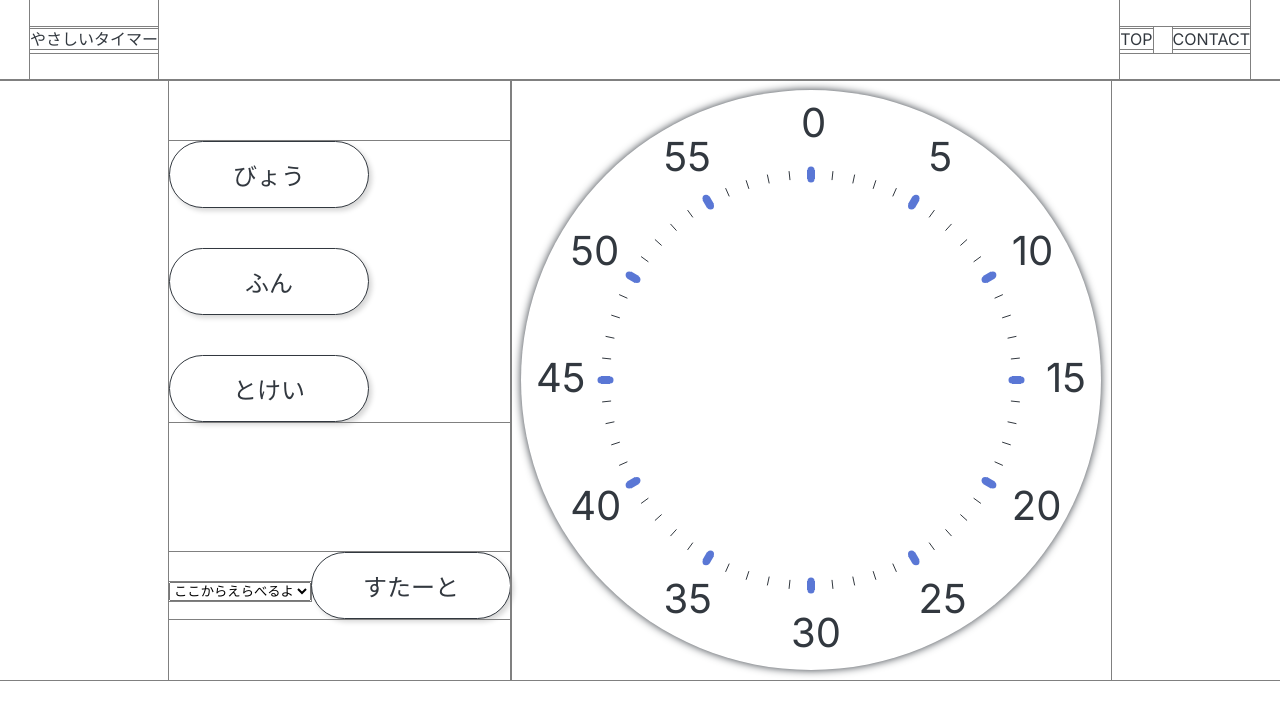
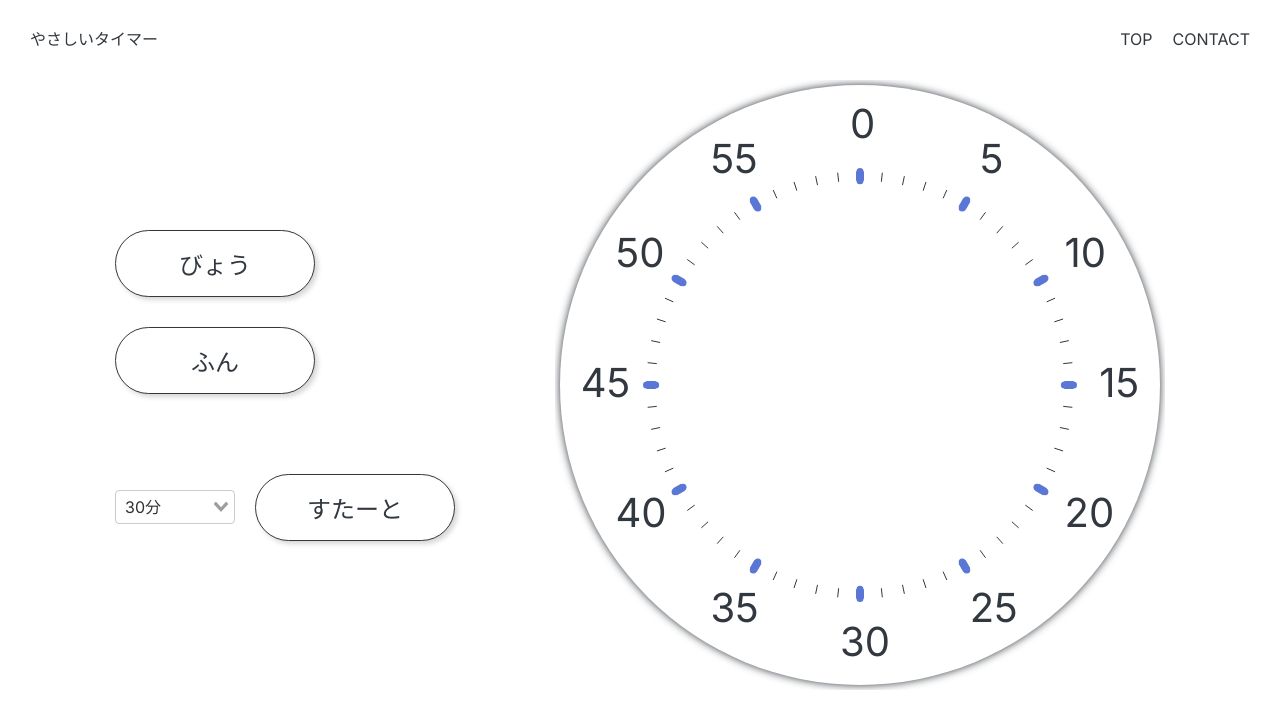
Before and after one commit to mariko-mr/kids-timer, a Vue app: page / in a window 1280 px wide. Both pictures are taken after a click on the button "ふん". Shown: the top 728 px of the page. Built offline with nearby package versions, Linux system fonts and the light colour scheme.

Commit message:
style: vue-selectの導入#5

```diff
--- a/package.json
+++ b/package.json
@@ -10,7 +10,7 @@
   "dependencies": {
     "konva": "^9.2.3",
     "vue": "^3.3.10",
-    "vue-select": "^3.20.2"
+    "vue-select": "^4.0.0-beta.3"
   },
   "devDependencies": {
     "@vitejs/plugin-vue": "^4.4.0",
--- a/src/App.vue
+++ b/src/App.vue
@@ -1,7 +1,5 @@
 <script setup>
 import AppHeader from "./components/AppHeader.vue";
-import TimerSelection from "./components/TimerSelection.vue";
-import TimerController from "./components/TimerController.vue";
 import { ref, onMounted } from "vue";
 import Konva from "konva";
 
@@ -11,12 +9,47 @@ const circle = ref(null);
 const arc = ref(null);
 const canvas = ref(0);
 const ctx = ref(null);
-const timerMode = ref("");
-const timerInputSec = ref("");
-const timerInputMin = ref("");
-const timerDuration = ref(); // 5 ~ 3600
+const buttonMode = ref("seconds");
+const timerMode = ref("seconds");
+const timerInputSeconds = ref(30);
+const timerInputMinutes = ref(1800);
+const timerDuration = ref(0); // 5 ~ 3600
 const elapsedSeconds = ref(0); // 0 ~ 3600
-const timerInterval = ref(null);
+const timerInterval = ref(0);
+
+const seconds = [
+  { label: "5秒", value: 5 },
+  { label: "10秒", value: 10 },
+  { label: "15秒", value: 15 },
+  { label: "20秒", value: 20 },
+  { label: "25秒", value: 25 },
+  { label: "30秒", value: 30 },
+  { label: "35秒", value: 35 },
+  { label: "40秒", value: 40 },
+  { label: "45秒", value: 45 },
+  { label: "50秒", value: 50 },
+  { label: "55秒", value: 55 },
+  { label: "60秒", value: 60 },
+];
+
+const minutes = [
+  { label: "1分", value: 60 },
+  { label: "2分", value: 120 },
+  { label: "3分", value: 180 },
+  { label: "4分", value: 240 },
+  { label: "5分", value: 300 },
+  { label: "10分", value: 600 },
+  { label: "15分", value: 900 },
+  { label: "20分", value: 1200 },
+  { label: "25分", value: 1500 },
+  { label: "30分", value: 1800 },
+  { label: "35分", value: 2100 },
+  { label: "40分", value: 2400 },
+  { label: "45分", value: 2700 },
+  { label: "50分", value: 3000 },
+  { label: "55分", value: 3300 },
+  { label: "60分", value: 3600 },
+];
 
 // onMounted フックで canvas 要素とコンテキストを取得
 onMounted(() => {
@@ -24,12 +57,16 @@ onMounted(() => {
   drawClockFace();
 });
 
-const startTimer = (mode) => {
-  timerMode.value = mode;
+const changeButtonMode = (mode) => {
+  buttonMode.value = mode;
+};
+
+const startTimer = () => {
+  timerMode.value = buttonMode.value;
   if (timerMode.value === "seconds") {
-    timerDuration.value = parseInt(timerInputSec.value, 10);
+    timerDuration.value = timerInputSeconds.value;
   } else if (timerMode.value === "minutes") {
-    timerDuration.value = parseInt(timerInputMin.value, 10);
+    timerDuration.value = timerInputMinutes.value;
   }
 
   // 初期化
@@ -54,8 +91,8 @@ const initCanvas = () => {
 
   stage.value = new Konva.Stage({
     container: "container",
-    width: 600,
-    height: 600,
+    width: 610, // 600 がいいのか？
+    height: 610,
   });
 
   layer.value = new Konva.Layer();
@@ -63,7 +100,7 @@ const initCanvas = () => {
   circle.value = new Konva.Circle({
     x: stage.value.width() / 2,
     y: stage.value.height() / 2,
-    radius: 290,
+    radius: 300, // 290 がいいのか？
     fill: "#FFF",
     stroke: "#32383F",
     strokeWidth: 0,
@@ -163,7 +200,7 @@ const drawCountDown = () => {
       x: center.x,
       y: center.y,
       innerRadius: 0,
-      outerRadius: 190,
+      outerRadius: 220,
       angle: getEndAngle(),
       fill: "#f07317",
       opacity: 0.7,
@@ -177,10 +214,9 @@ const drawCountDown = () => {
 const getEndAngle = () => {
   if (timerMode.value === "seconds") {
     return (timerDuration.value - elapsedSeconds.value) * 6;
+  } else if (timerMode.value === "minutes") {
+    return (timerDuration.value / 60 - elapsedSeconds.value / 60) * 6;
   }
-  // else if (timerMode.value === "minutes") {
-  // return ((timerDuration.value - elapsedSeconds.value) * 6);
-  // }
 };
 </script>
 
@@ -196,13 +232,31 @@ const getEndAngle = () => {
 
     <div class="timer-items">
       <div class="timer-selection">
-        <TimerSelection />
+        <button class="btn" @click="changeButtonMode('seconds')">びょう</button>
+        <button class="btn" @click="changeButtonMode('minutes')">ふん</button>
+        <!-- <button class="btn" @click="changeButtonMode('hours')">とけい</button> -->
       </div>
+
       <div class="timer-controller">
-        <TimerController
-          v-model:timerInputSec="timerInputSec"
-          @start-timer="startTimer"
-        />
+        <v-select
+          v-if="buttonMode === 'seconds'"
+          v-model="timerInputSeconds"
+          :options="seconds"
+          :reduce="(seconds) => seconds.value"
+          :clearable="false"
+          placeholder="30秒"
+        ></v-select>
+
+        <v-select
+          v-if="buttonMode === 'minutes'"
+          v-model="timerInputMinutes"
+          :options="minutes"
+          :reduce="(minutes) => minutes.value"
+          :clearable="false"
+          placeholder="30分"
+        ></v-select>
+
+        <button class="btn" @click="startTimer()">すたーと</button>
       </div>
     </div>
   </main>
@@ -227,20 +281,31 @@ const getEndAngle = () => {
   display: flex;
   flex-direction: row-reverse;
   justify-content: center;
+  gap: 100px;
 }
 
-.timer{
+.timer {
 }
 .timer-items {
   display: flex;
   flex-direction: column;
   justify-content: center;
-  gap: 130px;
+  gap: 80px;
 }
 
 .timer-selection {
   display: flex;
   flex-direction: column;
-  gap: 40px;
+  gap: 30px;
+}
+
+.timer-controller {
+  display: flex;
+  align-items: center;
+  gap: 20px;
+}
+
+.v-select {
+  width: 120px;
 }
 </style>
--- a/src/assets/base.css
+++ b/src/assets/base.css
@@ -12,9 +12,9 @@
 /* ========================
 //  あとで消す
 */
-* {
+/* * {
   outline: 1px solid gray;
-}
+} */
 
 *,
 *::before,
--- a/src/assets/main.css
+++ b/src/assets/main.css
@@ -2,7 +2,7 @@
 @import "./base.css";
 
 #app {
-  /* max-width: 1280px; */
+  max-width: 1280px;
   margin: 0 auto;
 }
 
@@ -29,7 +29,7 @@ button {
 
 @media (hover: hover) {
   a:hover {
-    background-color: hsla(160, 100%, 37%, 0.2);
+    color: rgba(240, 115, 23, 0.7);
   }
 
   button:hover {
@@ -41,6 +41,10 @@ button {
   }
 }
 
+button:active {
+  background-color: var(--vt-c-accent);
+}
+
 /* @media (min-width: 1024px) {
   body {
 
--- a/src/components/TimerController.vue
+++ /dev/null
@@ -1,56 +0,0 @@
-<script setup>
-defineProps(["timerInputSec"]);
-
-const emit = defineEmits(["update:timerInputSec", "start-timer"]);
-const clickStart = (mode) => emit("start-timer", mode);
-</script>
-
-<template>
-  <div>
-    <select
-      name="timerInputSec"
-      :value="timerInputSec"
-      @input="$emit('update:timerInputSec', $event.target.value)"
-    >
-      <option value="" hidden>ここからえらべるよ</option>
-      <option value="5">5秒</option>
-      <option value="10">10秒</option>
-      <option value="15">15秒</option>
-      <option value="20">20秒</option>
-      <option value="25">25秒</option>
-      <option value="30">30秒</option>
-      <option value="35">35秒</option>
-      <option value="40">40秒</option>
-      <option value="45">45秒</option>
-      <option value="50">50秒</option>
-      <option value="55">55秒</option>
-      <option value="60">60秒</option>
-    </select>
-    <button class="btn" @click="clickStart('seconds')">すたーと</button>
-  </div>
-</template>
-
-<!-- <div>
-    <select name="timerInputMin" v-model="timerInputMin">
-      <option value="" hidden>ここからえらべるよ</option>
-      <option value="60">1分</option>
-      <option value="120">2分</option>
-      <option value="180">3分</option>
-      <option value="240">4分</option>
-      <option value="300">5分</option>
-      <option value="600">10分</option>
-      <option value="900">15分</option>
-      <option value="1200">20分</option>
-      <option value="1500">25分</option>
-      <option value="1800">30分</option>
-      <option value="2100">35分</option>
-      <option value="2400">40分</option>
-      <option value="2700">45分</option>
-      <option value="3000">50分</option>
-      <option value="3300">55分</option>
-      <option value="3600">60分</option>
-    </select>
-    <button class="btn" @click="startTimer('minutes')">すたーと</button>
-  </div> -->
-
-<style scoped></style>
--- a/src/components/TimerSelection.vue
+++ /dev/null
@@ -1,5 +0,0 @@
-<template>
-  <button class="btn" @click="">びょう</button>
-  <button class="btn" @click="">ふん</button>
-  <button class="btn" @click="">とけい</button>
-</template>
```
Also changed, not shown: src/main.js (+7 -4 lines), 2 other files (tests, documents, lock files or other folders).
